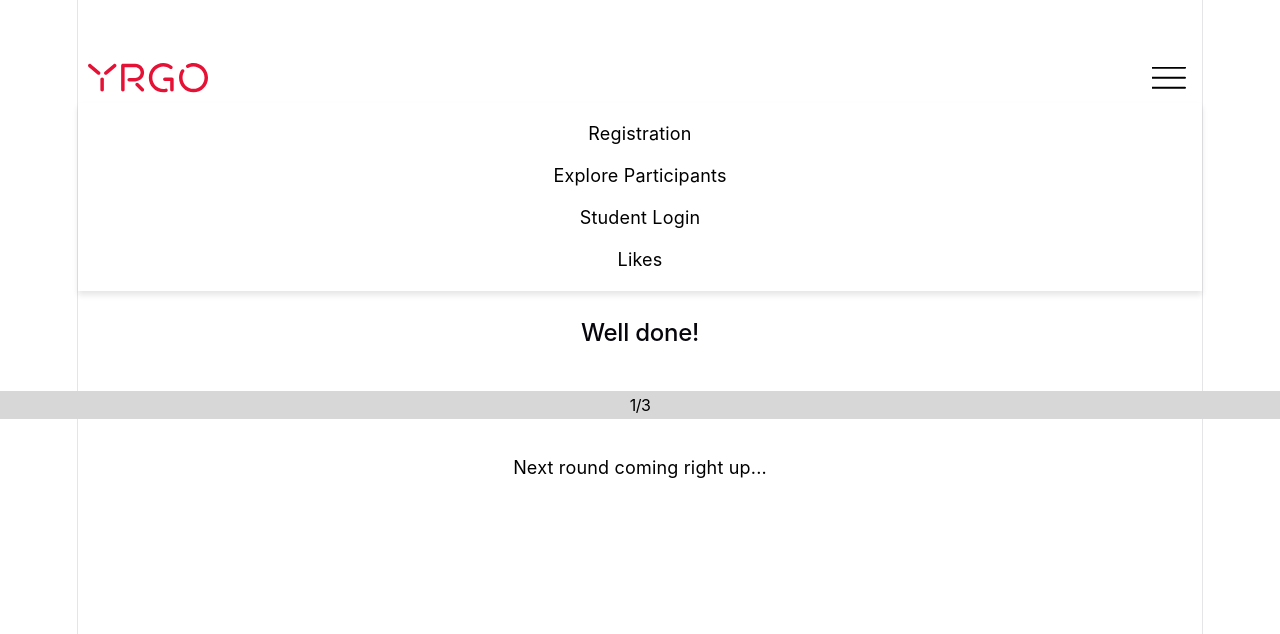
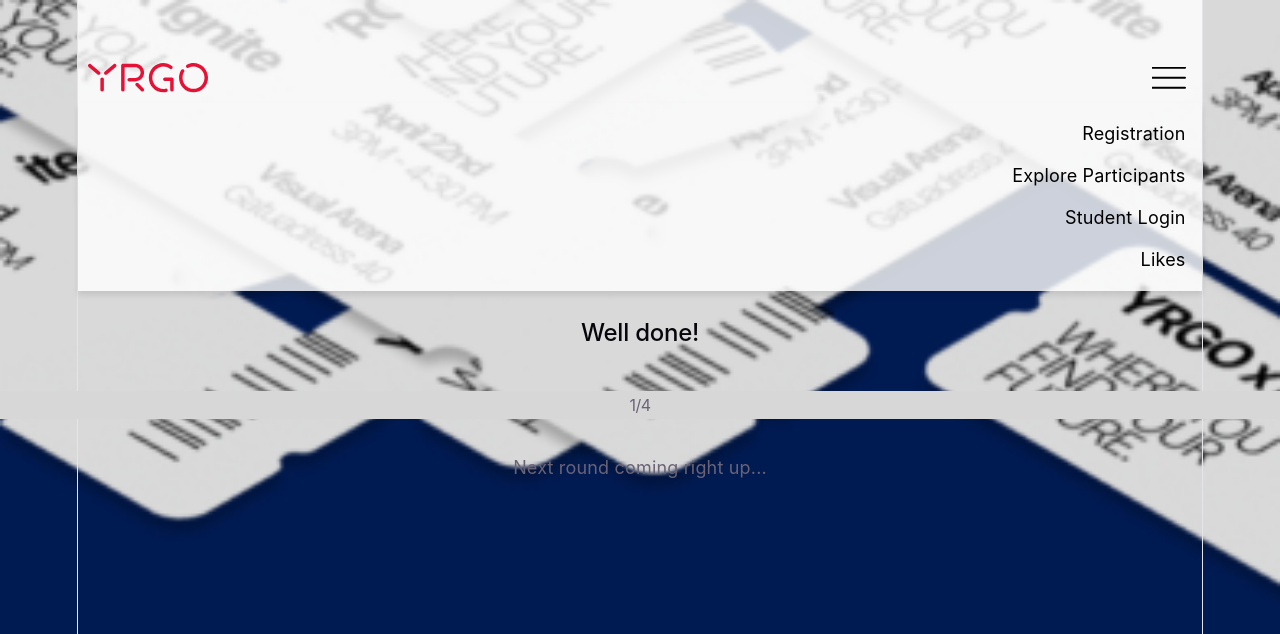
Before and after one commit to egirardo/mingle-app, a React (Vite) app in the folder client/: page /question in a window 1280 px wide. Both pictures are taken after a click on the button "Toggle menu". Shown: the top 634 px of the page. Built offline with nearby package versions, Linux system fonts and the light colour scheme.

Commit message:
fixed based on copilots opinions

```diff
--- a/client/src/App.jsx
+++ b/client/src/App.jsx
@@ -10,9 +10,9 @@
 // mingle
 import Question from "./views/mingleGame/Question.jsx";
 import Task from "./views/mingleGame/Task.jsx";
-import Completion from "./views/mingleGame/completion.jsx";
-import Loading from "./views/mingleGame/loading.jsx";
-import Instructions from "./views/mingleGame/instructions.jsx";
+import Completion from "./views/mingleGame/Completion.jsx";
+import Loading from "./views/mingleGame/Loading.jsx";
+import Introduction from "./views/mingleGame/Introduction.jsx";
 import MingleGameLayout from "./views/mingleGame/MingleGameLayout.jsx";
 
 
@@ -20,16 +20,16 @@
   return (
     <BrowserRouter>
       <NavBar />
-      {/* <div className="hero-container">
+      <div className="hero-container">
         <img src={heroImage} alt="" aria-hidden="true" className="hero-image" />
-      </div> */}
+      </div>
       <Routes>
         <Route path="/" element={<Home />} />
         <Route path="/login" element={<Login />} />
         <Route path="/signup/student" element={<StudentSignUp />} />
         <Route path="/signup/business" element={<BusinessSignUp />} />
         <Route element={<MingleGameLayout />}>
-          <Route path="/instructions" element={<Instructions />} />
+          <Route path="/introduction" element={<Introduction />} />
           <Route path="/task" element={<Task />} />
           <Route path="/question" element={<Question />} />
           <Route path="/loading" element={<Loading />} />
--- a/client/src/views/mingleGame/instructions.jsx
+++ b/client/src/views/mingleGame/Introduction.jsx
@@ -2,15 +2,14 @@
 import styles from "./MingleGame.module.css";
 import Timer from "../../components/Timer/Timer.jsx";
 
-export default function Instructions() {
+export default function Introduction() {
   const mingle = useOutletContext();
   const navigate = useNavigate();
 
   const { nextQuestion } = mingle;
 
   const handleExpire = () => {
-    // When the timer expires, advance to task page
-    nextQuestion?.();
+    // When the timer expires, start the game on the task page
     navigate("/task");
   };
 
--- a/client/src/views/mingleGame/MingleGame.module.css
+++ b/client/src/views/mingleGame/MingleGame.module.css
@@ -1,20 +1,6 @@
-:root {
-    --text-color: #000;
-    --large-size: 28px;
-    --body-size: 16px;
-    --line-heading: 32px;
-}
-
 /* ---------------------------------------- */
 /* General */
 /* ---------------------------------------- */
-
-* {
-    color: var(--text-color);
-    text-align: center;
-    font-style: normal;
-}
-
 
 .body {
   font-size: var(--body-size);
@@ -24,6 +10,12 @@
 }
 
 .mingle {
+    /* root for mingle */
+  --text-color: #000;
+  --large-size: 28px;
+  --body-size: 16px;
+  --line-heading: 32px;
+
   position: fixed;
   inset: 0;
   display: flex;
@@ -34,6 +26,8 @@
   padding: 16px;
   box-sizing: border-box;
   overflow: hidden;
+  text-align: center;
+  font-style: normal;
 }
 
 /* Rounds */
@@ -98,6 +92,11 @@
 /* ---------------------------------------- */
 
 .mingleLoading {
+    /* root for loading */
+  --text-color: #000;
+  --large-size: 28px;
+  --body-size: 16px;
+  --line-heading: 32px;
   position: fixed;
   inset: 0;
   display: flex;
--- a/client/src/views/mingleGame/Question.jsx
+++ b/client/src/views/mingleGame/Question.jsx
@@ -7,7 +7,7 @@
   const mingle = useOutletContext();
   const navigate = useNavigate();
 
-  const { currentQuestion, nextQuestion } = mingle;
+  const { currentQuestion } = mingle;
 
   const handleExpire = () => {
     // When the question timer expires, advances to the loading page
@@ -17,7 +17,9 @@
   return (
     <div className={styles.mingle}>
       <div className={styles.roundCountContainer}>
-        <span>{currentQuestion?.round}/3</span>
+        <span>
+          {currentQuestion?.round}/{mingle.questions.length}
+        </span>
       </div>
       <Timer minutes={0.1} onExpire={handleExpire} className={styles.hidden} />
       <div className={styles.instructionContainer}>
--- a/client/src/views/mingleGame/Task.jsx
+++ b/client/src/views/mingleGame/Task.jsx
@@ -16,7 +16,9 @@
   return (
     <div className={styles.mingle}>
       <div className={styles.roundCountContainer}>
-        <span>{currentQuestion?.round}/3</span>
+        <span>
+          {currentQuestion?.round}/{mingle.questions.length}
+        </span>
       </div>
       <Timer minutes={0.1} onExpire={handleExpire} />
       <p className={styles.largeText}>{currentQuestion?.task}</p>
--- a/client/src/views/mingleGame/completion.jsx
+++ b/client/src/views/mingleGame/completion.jsx
@@ -1,12 +1,15 @@
 import styles from "./MingleGame.module.css";
 import Button from "../../components/Buttons/Button";
+import { useOutletContext } from "react-router-dom";
 
 export default function Completion() {
+  const mingle = useOutletContext();
+
   return (
     <div className={styles.mingle}>
       <div>
         <h2 className={styles.largeTextBold}>You’re done!</h2>
-        <p>You’ve met 3 people</p>
+        <p>You’ve met {mingle.questions.length} people</p>
       </div>
       <Button
         buttonName="Explore participants"
--- a/client/src/views/mingleGame/loading.jsx
+++ b/client/src/views/mingleGame/loading.jsx
@@ -18,7 +18,9 @@
     <div className={styles.mingleLoading}>
       <h2>Well done!</h2>
       <div className={styles.roundCountContainer}>
-        <span>{currentQuestion?.round}/3</span>
+        <span>
+          {currentQuestion?.round}/{mingle.questions.length}
+        </span>
       </div>
       <p>Next round coming right up...</p>
       <Timer minutes={0.1} onExpire={handleExpire} className={styles.hidden} />
```
Lines whose indentation alone changed are shown as unchanged.
